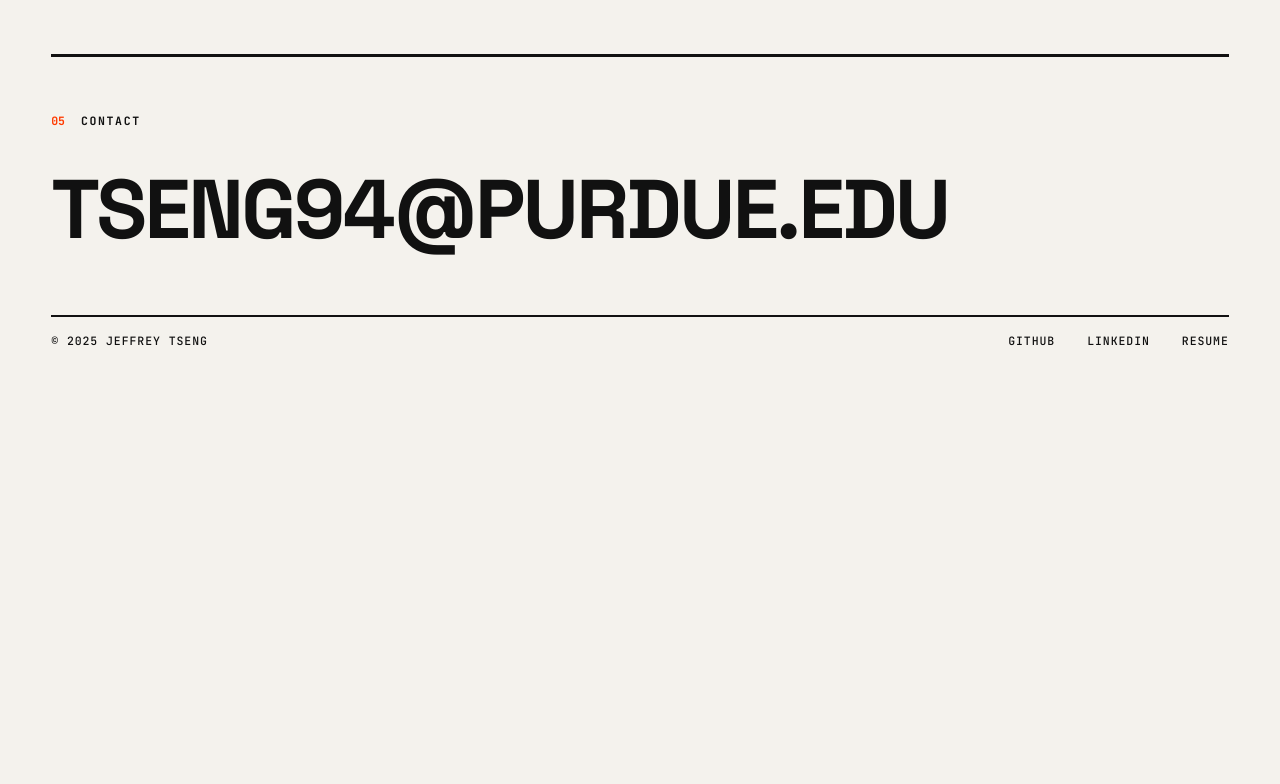
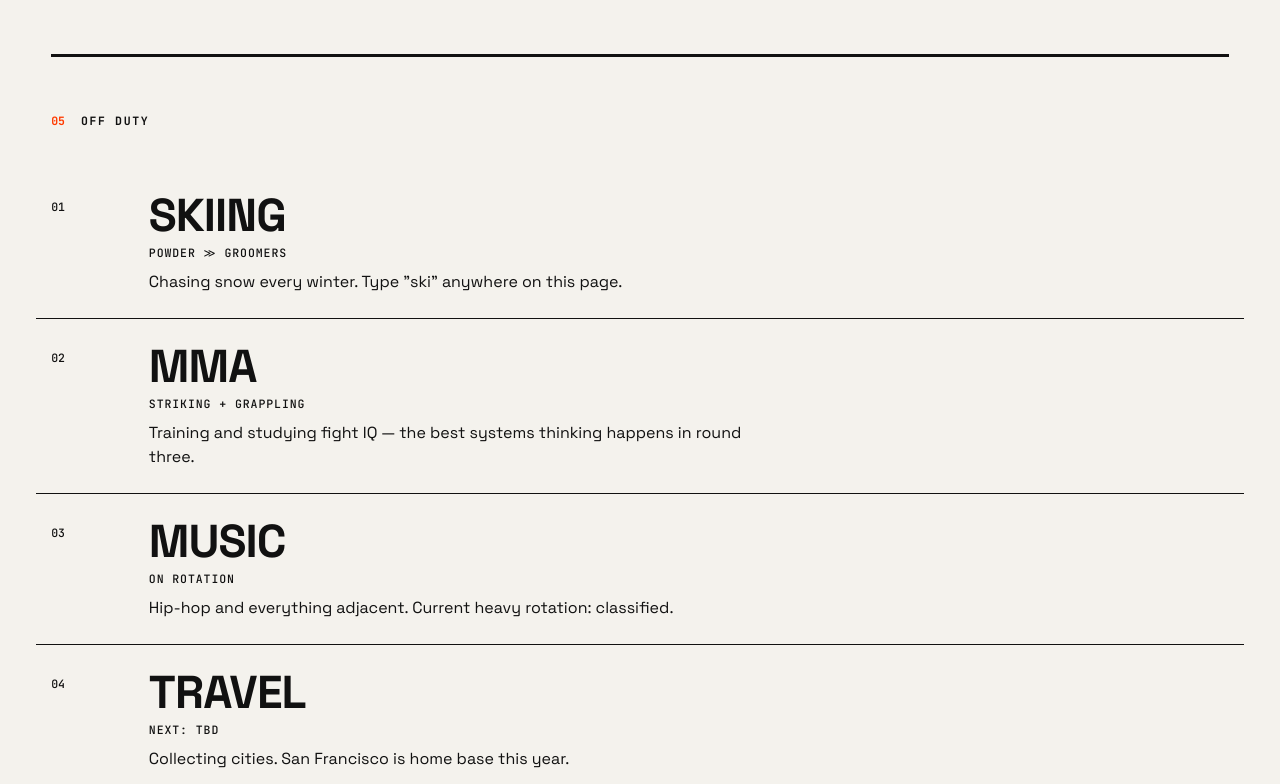
Before and after one commit to jefft72/jtseng-website, a React (Vite) app: page / in a window 1280 px wide. Shown: the part 3176-3960 px from the top of the page. Before the commit the page ends 3580 px from the top, so only its background shows below. Built offline with nearby package versions, Linux system fonts and the light colour scheme; no server answers.

Commit message:
feat(ui): off duty section with snowfall easter egg
- Site was all business; skiing, mma, music, and travel give it a human layer in the same index language
- Typing "ski" shakes the dot grid into snowfall, and the agent picks up off-duty idle chatter

```diff
--- a/src/App.tsx
+++ b/src/App.tsx
@@ -3,6 +3,7 @@ import CommandPalette from './components/CommandPalette';
 import DotGrid from './components/DotGrid';
 import TopBar from './sections/TopBar';
 import Reading from './sections/Reading';
+import OffDuty from './sections/OffDuty';
 import Hero from './sections/Hero';
 import Experience from './sections/Experience';
 import Projects from './sections/Projects';
@@ -20,6 +21,7 @@ function App() {
         <Projects />
         <Stack />
         <Reading />
+        <OffDuty />
         <Contact />
       </main>
       <AgentCursor />
--- a/src/components/AgentCursor.tsx
+++ b/src/components/AgentCursor.tsx
@@ -1,6 +1,14 @@
 import { useEffect, useRef, useState } from 'react';
 
 const VERBS = ['inspect', 'parse', 'trace', 'index'];
+
+const IDLE_FLAVOR = [
+  'checking snow report',
+  'rewatching fight tape',
+  'queueing side b',
+  'pricing flights',
+  'refilling context window',
+];
 
 type Step = { text: string; ms: number };
 
@@ -98,8 +106,10 @@ function AgentCursor() {
       later(() => {
         const el = pickTarget(target);
         releaseTarget();
-        if (!el) {
-          setStatus('idle · awaiting layout');
+        if (!el || Math.random() < 0.12) {
+          setStatus(
+            `idle · ${IDLE_FLAVOR[Math.floor(Math.random() * IDLE_FLAVOR.length)]}`,
+          );
           anchor.x = window.innerWidth * (0.55 + Math.random() * 0.3);
           anchor.y = window.innerHeight * (0.25 + Math.random() * 0.5);
           nextTarget(1800);
--- a/src/components/CommandPalette.tsx
+++ b/src/components/CommandPalette.tsx
@@ -17,7 +17,13 @@ const actions: Action[] = [
   { label: 'Go to projects', hint: '02', run: () => jump('#projects') },
   { label: 'Go to stack', hint: '03', run: () => jump('#stack') },
   { label: 'Go to reading', hint: '04', run: () => jump('#reading') },
-  { label: 'Go to contact', hint: '05', run: () => jump('#contact') },
+  { label: 'Go to off duty', hint: '05', run: () => jump('#offduty') },
+  { label: 'Go to contact', hint: '06', run: () => jump('#contact') },
+  {
+    label: 'Let it snow',
+    hint: '❄',
+    run: () => window.dispatchEvent(new Event('jt:snow')),
+  },
   {
     label: 'Open resume',
     hint: 'PDF',
--- a/src/components/DotGrid.tsx
+++ b/src/components/DotGrid.tsx
@@ -4,9 +4,21 @@ const SPACING = 26;
 const BASE_ALPHA = 0.09;
 const HOT_ALPHA = 0.34;
 const RADIUS = 150;
+const SNOW_MS = 7000;
+const FLAKES = 240;
+
+type Flake = {
+  x: number;
+  y: number;
+  vy: number;
+  sway: number;
+  phase: number;
+  accent: boolean;
+};
 
 // Adapted from reactbits.dev "Dot Grid" — the Swiss layout grid made literal,
-// waking up near the cursor.
+// waking up near the cursor. Typing "ski" (or the palette's snow command)
+// briefly turns the grid into snowfall.
 function DotGrid() {
   const canvasRef = useRef<HTMLCanvasElement>(null);
 
@@ -21,6 +33,10 @@ function DotGrid() {
     const pointer = { x: -9999, y: -9999 };
     let raf = 0;
     let needsDraw = true;
+    let snowUntil = 0;
+    let flakes: Flake[] = [];
+    let lastTime = performance.now();
+    let keyBuffer = '';
 
     const resize = () => {
       const dpr = Math.min(window.devicePixelRatio || 1, 2);
@@ -30,7 +46,7 @@ function DotGrid() {
       needsDraw = true;
     };
 
-    const draw = () => {
+    const drawGrid = () => {
       const w = window.innerWidth;
       const h = window.innerHeight;
       ctx.clearRect(0, 0, w, h);
@@ -52,31 +68,99 @@ function DotGrid() {
       }
     };
 
+    const startSnow = () => {
+      if (reduced) return;
+      snowUntil = performance.now() + SNOW_MS;
+      if (flakes.length === 0) {
+        flakes = Array.from({ length: FLAKES }, () => ({
+          x: Math.random() * window.innerWidth,
+          y: Math.random() * -window.innerHeight,
+          vy: 55 + Math.random() * 95,
+          sway: 8 + Math.random() * 22,
+          phase: Math.random() * Math.PI * 2,
+          accent: Math.random() < 0.08,
+        }));
+      }
+    };
+
+    const drawSnow = (dt: number, now: number) => {
+      const w = window.innerWidth;
+      const h = window.innerHeight;
+      ctx.clearRect(0, 0, w, h);
+      // faint grid stays underneath so it reads as the grid shaking loose
+      for (let x = SPACING; x < w; x += SPACING) {
+        for (let y = SPACING; y < h; y += SPACING) {
+          ctx.beginPath();
+          ctx.arc(x, y, 1, 0, Math.PI * 2);
+          ctx.fillStyle = `rgba(17, 17, 17, ${BASE_ALPHA * 0.5})`;
+          ctx.fill();
+        }
+      }
+      const fading = snowUntil - now < 1200 ? (snowUntil - now) / 1200 : 1;
+      flakes.forEach((flake) => {
+        flake.y += flake.vy * dt;
+        flake.x += Math.sin(now / 900 + flake.phase) * flake.sway * dt;
+        if (flake.y > h + 4 && now < snowUntil - 1200) {
+          flake.y = -6;
+          flake.x = Math.random() * w;
+        }
+        ctx.beginPath();
+        ctx.arc(flake.x, flake.y, flake.accent ? 1.8 : 1.4, 0, Math.PI * 2);
+        ctx.fillStyle = flake.accent
+          ? `rgba(255, 59, 0, ${0.75 * fading})`
+          : `rgba(17, 17, 17, ${0.55 * fading})`;
+        ctx.fill();
+      });
+    };
+
     const onMove = (event: PointerEvent) => {
       pointer.x = event.clientX;
       pointer.y = event.clientY;
       needsDraw = true;
     };
 
-    const tick = () => {
-      if (needsDraw) {
-        draw();
-        needsDraw = false;
+    const onKey = (event: KeyboardEvent) => {
+      if (event.key.length !== 1) return;
+      keyBuffer = (keyBuffer + event.key.toLowerCase()).slice(-6);
+      if (keyBuffer.endsWith('ski') || keyBuffer.endsWith('snow')) {
+        keyBuffer = '';
+        startSnow();
+      }
+    };
+
+    const onSnowEvent = () => startSnow();
+
+    const tick = (now: number) => {
+      const dt = Math.min((now - lastTime) / 1000, 0.05);
+      lastTime = now;
+      if (now < snowUntil) {
+        drawSnow(dt, now);
+        needsDraw = true;
+      } else {
+        if (flakes.length > 0) flakes = [];
+        if (needsDraw) {
+          drawGrid();
+          needsDraw = false;
+        }
       }
       raf = requestAnimationFrame(tick);
     };
 
     resize();
     window.addEventListener('resize', resize);
+    window.addEventListener('jt:snow', onSnowEvent);
     if (!reduced) {
       window.addEventListener('pointermove', onMove, { passive: true });
+      window.addEventListener('keydown', onKey);
     }
     raf = requestAnimationFrame(tick);
 
     return () => {
       cancelAnimationFrame(raf);
       window.removeEventListener('resize', resize);
+      window.removeEventListener('jt:snow', onSnowEvent);
       window.removeEventListener('pointermove', onMove);
+      window.removeEventListener('keydown', onKey);
     };
   }, []);
 
--- a/src/data.ts
+++ b/src/data.ts
@@ -113,6 +113,41 @@ export const reading = {
     'Placeholder — swap in your running notes here in src/data.ts. A sentence or two on what the book is doing to your brain.',
 };
 
+export type Pursuit = {
+  n: string;
+  name: string;
+  detail: string;
+  signal: string;
+};
+
+export const pursuits: Pursuit[] = [
+  {
+    n: '01',
+    name: 'Skiing',
+    detail: 'POWDER ≫ GROOMERS',
+    signal: 'Chasing snow every winter. Type "ski" anywhere on this page.',
+  },
+  {
+    n: '02',
+    name: 'MMA',
+    detail: 'STRIKING + GRAPPLING',
+    signal:
+      'Training and studying fight IQ — the best systems thinking happens in round three.',
+  },
+  {
+    n: '03',
+    name: 'Music',
+    detail: 'ON ROTATION',
+    signal: 'Hip-hop and everything adjacent. Current heavy rotation: classified.',
+  },
+  {
+    n: '04',
+    name: 'Travel',
+    detail: 'NEXT: TBD',
+    signal: 'Collecting cities. San Francisco is home base this year.',
+  },
+];
+
 export const links = {
   email: 'tseng94@purdue.edu',
   github: 'https://github.com/jefft72',
--- a/src/sections/Contact.tsx
+++ b/src/sections/Contact.tsx
@@ -4,7 +4,7 @@ import { links } from '../data';
 function Contact() {
   return (
     <section id="contact" className="section" aria-label="Contact">
-      <SectionHead num="05" title="Contact" />
+      <SectionHead num="06" title="Contact" />
       <a className="contact" href={`mailto:${links.email}`}>
         {links.email}
       </a>
--- /dev/null
+++ b/src/sections/OffDuty.tsx
@@ -0,0 +1,31 @@
+import { motion } from 'framer-motion';
+import SectionHead from '../components/SectionHead';
+import { pursuits } from '../data';
+
+function OffDuty() {
+  return (
+    <section id="offduty" className="section" aria-label="Off duty">
+      <SectionHead num="05" title="Off duty" />
+      {pursuits.map((pursuit, i) => (
+        <motion.div
+          className="index-row"
+          key={pursuit.name}
+          initial={{ opacity: 0, y: 16 }}
+          whileInView={{ opacity: 1, y: 0 }}
+          viewport={{ once: true, margin: '-60px' }}
+          transition={{ duration: 0.45, delay: i * 0.05 }}
+        >
+          <span className="row-num">{pursuit.n}</span>
+          <div className="row-body">
+            <h3>{pursuit.name}</h3>
+            <p className="row-org">{pursuit.detail}</p>
+            <p className="row-signal">{pursuit.signal}</p>
+          </div>
+          <span className="row-period" />
+        </motion.div>
+      ))}
+    </section>
+  );
+}
+
+export default OffDuty;
```
